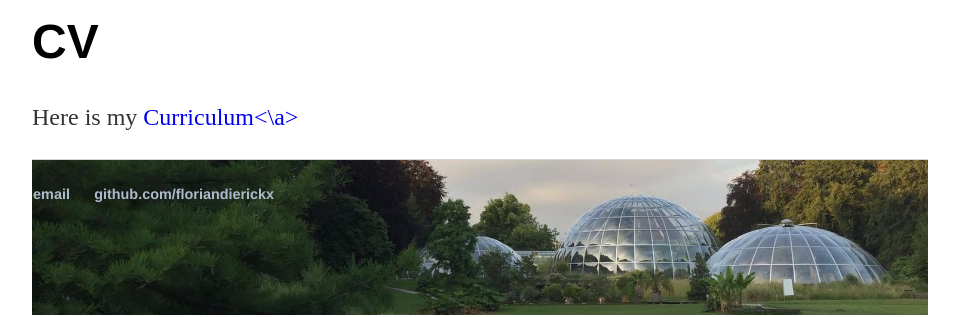
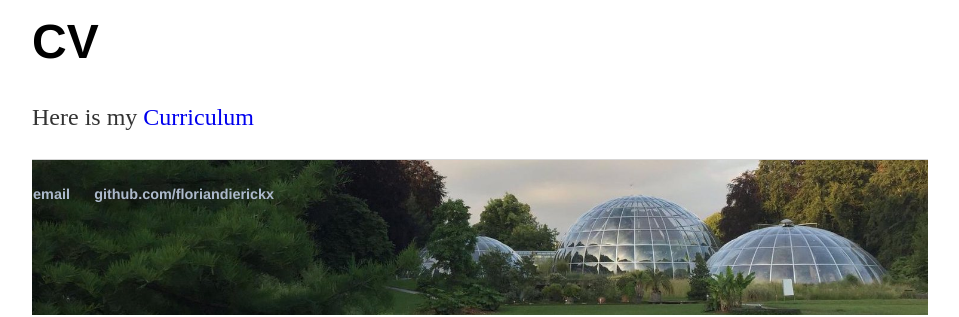
Before and after one commit to nicolaslecorvec/nicolaslecorvec.github.io, a Jekyll site: the page built from cv/index.html, in a window 1280 px wide. Shown: the part 143-460 px from the top of the page, without its empty margins (160-1119 px from the left). Built offline with Jekyll 4.4.1, drawn with Linux system fonts in a browser that asks for light colours; nearby versions of some CDN libraries; a script that is not in the unit is left out; comment, search, counter and statistics services are not loaded; part of the change alters nothing that is shown.

```diff
--- a/cv/index.html
+++ b/cv/index.html
@@ -5,5 +5,5 @@ title: CV
 <div class="blurb">
 	<p></p>
 	<h1>CV</h1>
-	<p> Here is my <a href="/Le_Corvec-CV.pdf" target="_blank"> Curriculum<\a>
+	<p> Here is my <a href="/Le_Corvec-CV.pdf" target="_blank"> Curriculum </a>
 </div><!-- /.blurb -->
```
